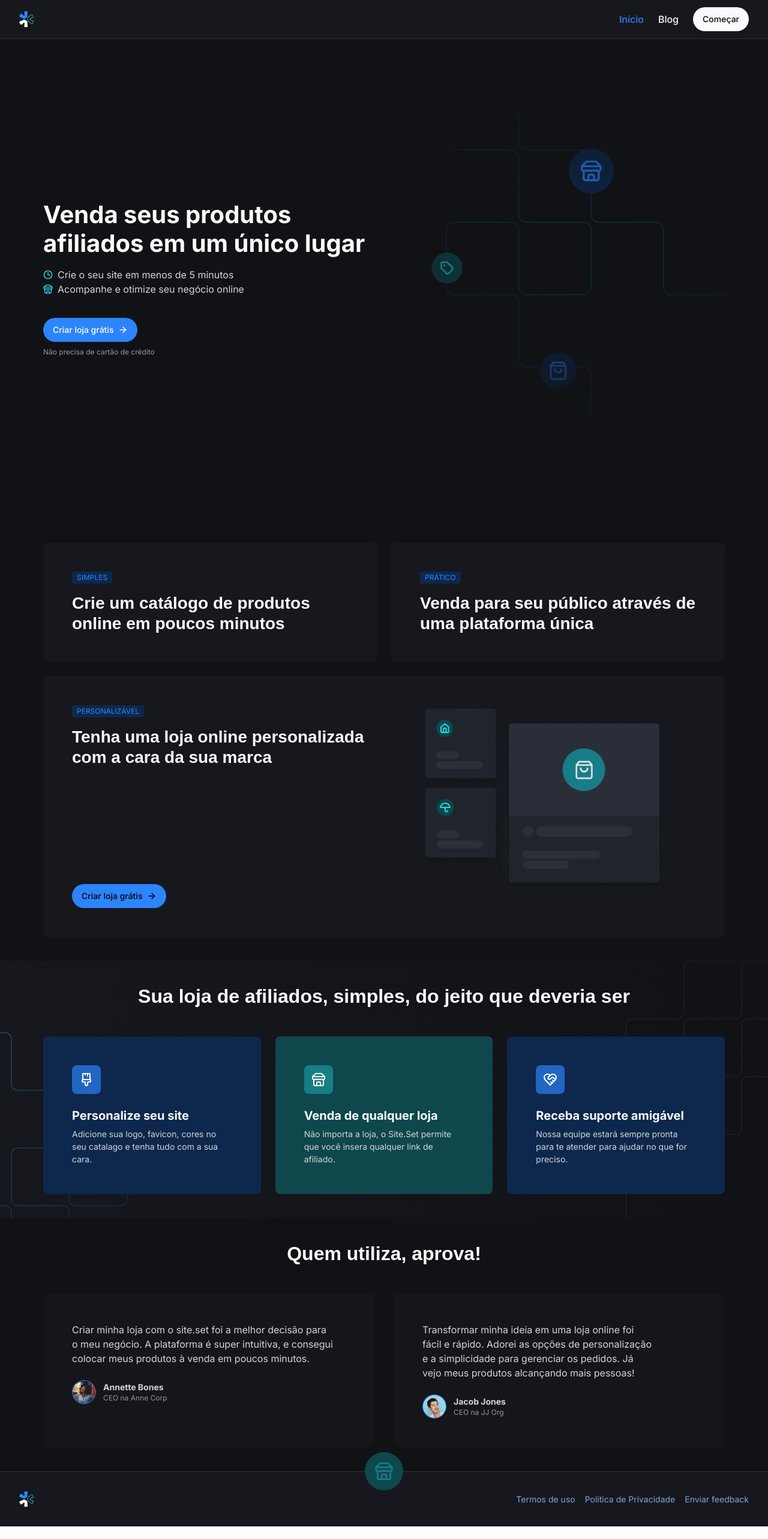
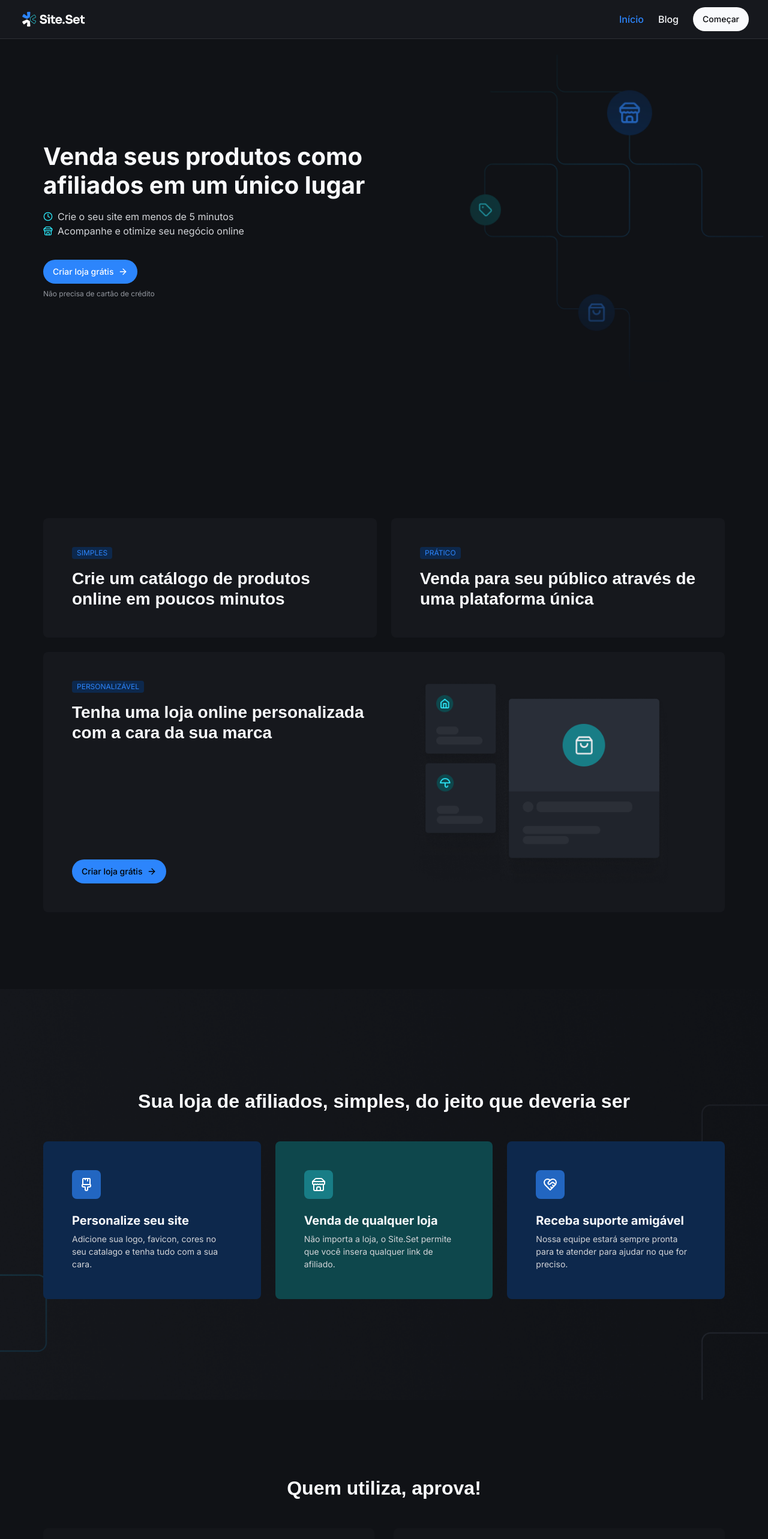
Before and after one commit to evandromarinh0/blogger, a Next.js app: page / in a window 1280 px wide. Shown: the top 2566 px of the page at 60% size. Before the commit the page ends 2545 px from the top, so only its background shows below. Built offline with nearby package versions, Linux system fonts and the light colour scheme; a web font is replaced by a local one.

Commit message:
chore: few css adjustments

```diff
--- a/src/components/customers-story-section/index.tsx
+++ b/src/components/customers-story-section/index.tsx
@@ -22,7 +22,7 @@ const customerStories = [
 
 export function CustomerStorySection(){
   return(
-    <section className="relative container py-8 md:py-10">
+    <section className="relative container py-8 md:py-32">
       <div className="flex flex-col items-center gap-12">
         <h2 className={`${ptSansCaption.className} text-heading-xl text-gray-100`}>Quem utiliza, aprova!</h2>
 
--- a/src/components/feature-section/index.tsx
+++ b/src/components/feature-section/index.tsx
@@ -10,7 +10,7 @@ const ptSansCaption = PT_Sans_Caption({ subsets: ['latin'], weight: '700' });
 
 export function FeatureSection(){
   return(
-    <section className="container bg-gray-700 grid gap-6 md:grid-cols-2 pt-8 pb-8 md:py-10">
+    <section className="container bg-gray-700 grid gap-6 md:grid-cols-2 pt-8 pb-8 md:pt-20 md:pb-32">
       <div className="flex flex-col gap-4 rounded-lg p-6 bg-gray-500 md:p-12">
         <span className="text-body-tag text-blue-200 bg-blue-400 px-2 py-1 w-fit rounded-sm uppercase">Simples</span>
         <h2 className={`${ptSansCaption.className} text-gray-100 text-heading-lg`}>Crie um catálogo de produtos online em poucos minutos</h2>
--- a/src/components/footer/index.tsx
+++ b/src/components/footer/index.tsx
@@ -7,7 +7,7 @@ export function Footer(){
       <div className="mx-auto max-w-7xl px-4 sm:px-6 lg:px-8">
         <div className="flex justify-between md:flex-row gap-8 py-8">
           <Link href="/">
-            <Image src="/logo.svg" width={24} height={24} alt="Imagem da logo" />
+            <Image src="/logo.png" width={116} height={32} alt="Imagem da logo" />
           </Link>
 
 
--- a/src/components/header/index.tsx
+++ b/src/components/header/index.tsx
@@ -12,7 +12,7 @@ export function Header() {
     <header className="fixed top-0 z-10 w-full border-b border-white/10 bg-gray-500 backdrop-blur supports-[backdrop-filters]:bg-background/60">
       <div className="mx-auto max-w-7xl px-4 sm:px-6 lg:px-8">
         <div className="flex h-16 items-center justify-between">
-          <Image src="/logo.svg" width={24} height={24} alt="Imagem da logo" />
+          <Image src="/logo.png" width={116} height={32} alt="Imagem da logo" />
 
           <nav className="flex items-center gap-6">
             <Link href="/" className={cn(linkStyles, router.pathname === '/' ? 'text-blue-200' : 'text-gray-100')}>Início</Link>
--- a/src/components/hero-section/index.tsx
+++ b/src/components/hero-section/index.tsx
@@ -5,10 +5,10 @@ import Link from "next/link";
 
 export function HeroSection(){
   return(
-    <section className="container h-screen relative flex items-center justify-center mt-[65px] bg-gray-700">
+    <section className="container relative flex items-center justify-center mt-[65px] bg-gray-700 md:mt-20 md:mb-32">
       <div className="grid grid-cols-1 md:grid-cols-2 gap-8 min-h-[20rem] md:h-[36rem] items-center">
         <div className="flex flex-col items-center justify-center gap-4 md:items-start lg:items-start">
-          <h1 className="text-gray-100 text-heading-hg">Venda seus produtos afiliados em um único lugar</h1>
+          <h1 className="text-gray-100 text-heading-hg">Venda seus produtos como afiliados em um único lugar</h1>
 
           <div className="flex flex-col items-center justify-center gap-4 md:items-start lg:items-start">
             <div>
@@ -36,7 +36,7 @@ export function HeroSection(){
         </div>
 
         <div className="relative h-[20rem] hidden md:h-full order-frist md:order-last items-center justify-center md:flex lg:flex">
-          <Image className="h-full w-auto object-contain" src="/hero-section.png" width={471} height={491} alt="Ilustração com ícones de loja, preço e sacola" />
+          <Image className="absolute w-full -right-16  object-cover" src="/hero-section.png" width={471} height={491} alt="Ilustração com ícones de loja, preço e sacola" />
         </div>
       </div>
     </section>
--- a/src/components/support-section/index.tsx
+++ b/src/components/support-section/index.tsx
@@ -5,8 +5,8 @@ const ptSansCaption = PT_Sans_Caption({ subsets: ['latin'], weight: '700' });
 
 export function SupportSection(){
   return(
-    <section className="pb-8 md:py-10 bg-[url('/support-section.png')] bg-[position:center_55%] bg-cover bg-no-repeat w-full h-556">
-      <div className="container flex flex-col items-center gap-12 ">
+    <section className="pb-8 md:py-10 bg-[url('/support-section.png')] bg-[position:center_center] bg-cover bg-no-repeat w-full h-556">
+      <div className="container flex flex-col items-center gap-12 py-32">
         <h2 className={`${ptSansCaption.className} text-balance text-center text-heading-xl text-gray-100`}>Sua loja de afiliados, simples, do jeito que deveria ser</h2>
 
         <div className="grid gap-6 md:grid-cols-3">
```
Also changed, not shown: public/logo.png (added), public/logo.svg (deleted).
